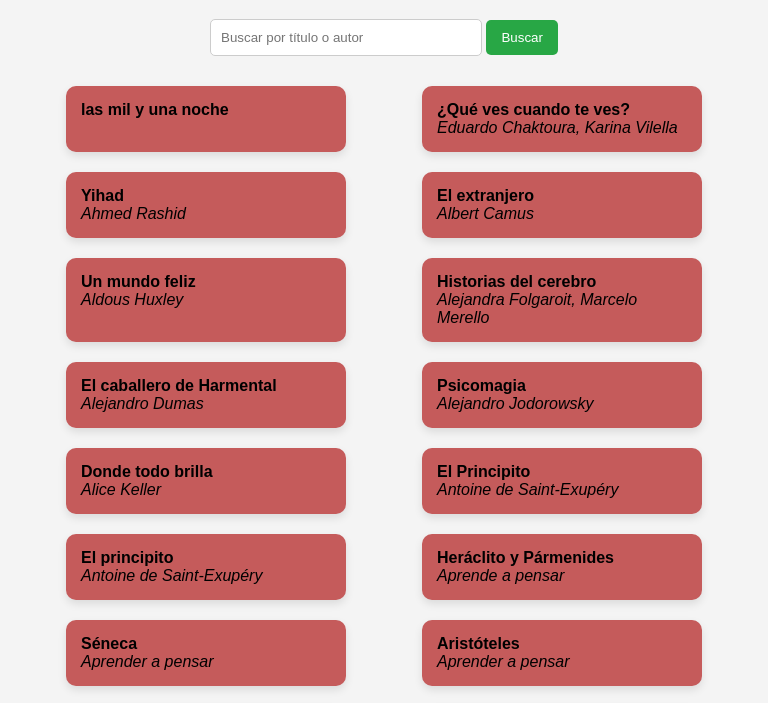
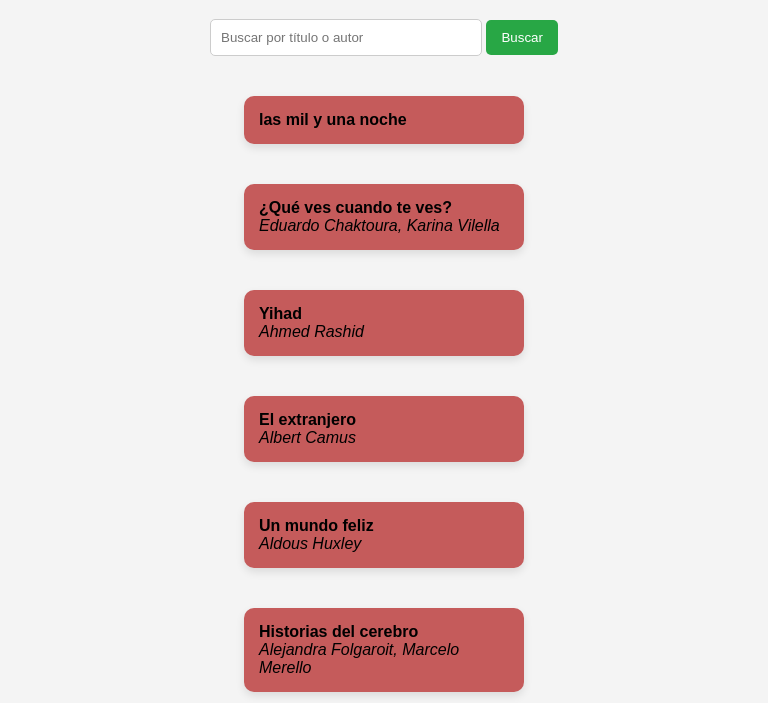
Before and after one commit to Davidstafe/biblioteca, a plain HTML site: page index.html in a window 768 px wide. Shown: the part 89-792 px from the top of the page. Drawn offline with Linux system fonts and the light colour scheme.

Commit message:
modificado el  ancho de pagina

```diff
--- a/style.css
+++ b/style.css
@@ -31,12 +31,22 @@ button:hover {
 
 .libros-container {
     display: grid;
-    grid-template-columns: repeat(auto-fit, minmax(220px, 1fr));
-    gap: 20px;
+    grid-template-columns: repeat(auto-fit, minmax(250px, 1fr));
+    gap: 30px;
     justify-items: center;
-    padding: 10px;
+    padding: 20px 40px;
     max-width: 1200px;
     margin: 0 auto;
+    box-sizing: border-box;
+}
+
+/* Ajuste para pantallas medianas (como tablets o laptops chicas) */
+@media (max-width: 1024px) and (min-width: 768px) {
+    .libros-container {
+        padding: 20px 60px;
+        gap: 40px;
+        grid-template-columns: repeat(auto-fit, minmax(280px, 1fr));
+    }
 }
 
 .card {
```
